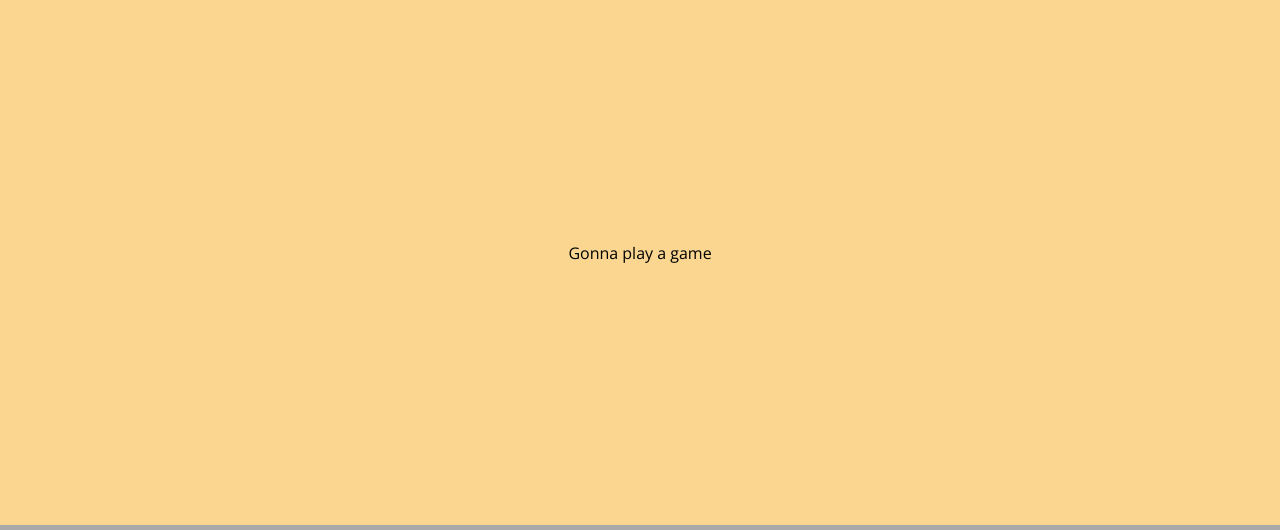
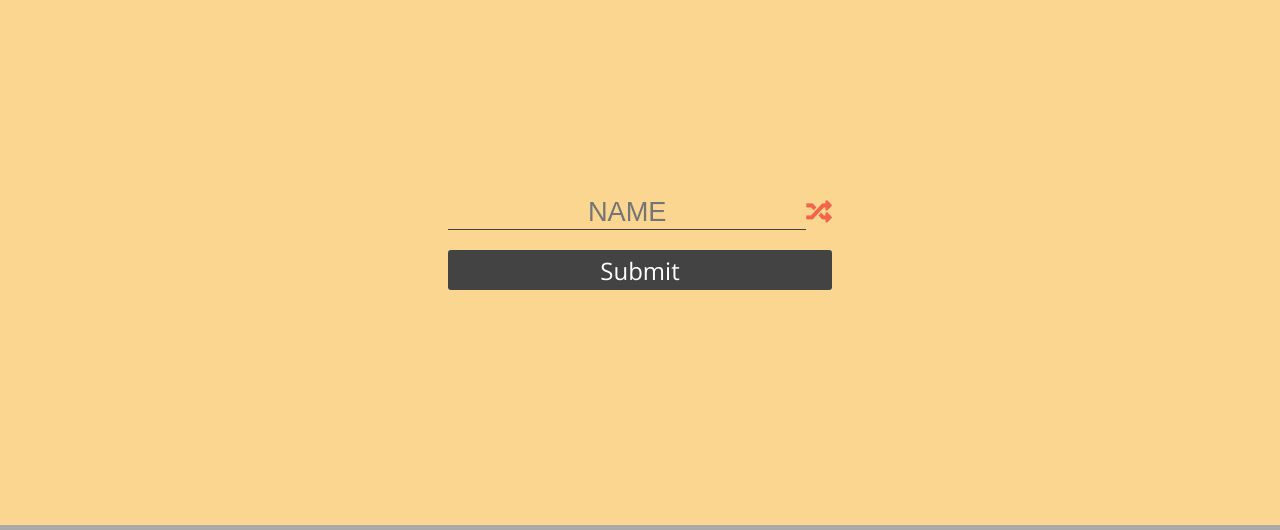
Before and after one commit to khperez/secret-hitler, a Node server app: page /create in a window 1280 px wide. Shown: the part 241-771 px from the top of the page. Run offline with Node 20, Linux system fonts and the light colour scheme; some libraries are stand-ins or nearby versions; some web fonts are replaced.

Commit message:
add random name generator to create view

```diff
--- /dev/null
+++ b/public/scripts/create.js
@@ -0,0 +1,15 @@
+names = ["Winston Churchill",
+         "Franklin D. Roosevelt",
+         "Joseph Stalin",
+         "Henry Truman",
+         "Benito Mussolini"]
+
+$(document).ready(function() {
+    $("i.fas.fa-random").on("click", function() {
+        document.getElementById("create-name").value = getRandomPerson();
+    });
+});
+
+function getRandomPerson() {
+    return names[Math.floor(Math.random()*names.length)];
+}
--- a/public/stylesheets/main.css
+++ b/public/stylesheets/main.css
@@ -196,25 +196,24 @@ navbar .title {
 }
 
 input {
-  display: block;
-  width: 50vw;
-  font-size: 1.2rem;
+  font-size: 1.7rem;
   background: none;
   border: none;
 }
 
-input.type {
+input.create {
   border-bottom: 1px solid #434343;
+  text-align: center;
 }
 
-input.type:focus {
+input.create:focus {
   outline: none;
   border-bottom: 1px solid #F2644B;
 }
 
-form {
-  position: relative;
-  background: #7EC9DD;
+i#create-random {
+  color: #F2644B;
+  font-size: 1.6em;
 }
 
 .btnWrapper {
--- a/public/stylesheets/main.sass
+++ b/public/stylesheets/main.sass
@@ -2,6 +2,7 @@
 $light-blue: #7EC9DD
 $bg-yellow: #FBB969
 $fg-yellow: #FAD691
+$orange: #F2644B
 
 body
   display: flex
@@ -60,7 +61,7 @@ a
 .menuwrapper
   z-index: 6
   .logo
-    background: #F2644B
+    background: $orange
     font-family: "Germania One"
     color: #FDE1C0
     text-shadow: 5px 3px #434243
@@ -137,21 +138,20 @@ navbar
   flex-direction: column
 
 input
-  display: block
-  width: 50vw
-  font-size: 1.2rem
+  font-size: 1.7rem
   background: none
   border: none
 
-input.type
+input.create
   border-bottom: 1px solid #434343
+  text-align: center
   &:focus
     outline: none
     border-bottom: 1px solid #F2644B
 
-form
-  position: relative
-  background: $light-blue
+i#create-random
+  color: $orange
+  font-size: 1.6em
 
 ///////////////////////////////
 // Start section
--- a/views/create.pug
+++ b/views/create.pug
@@ -5,5 +5,9 @@ block nav
   .title.create= title
 
 block content
+  script(src='/scripts/create.js')
   .content
-    p Gonna play a game
+    form(name="create-game")
+      input.create(id="create-name", placeholder="NAME")
+      i.fas.fa-random(id="create-random")
+    a.gameBtn.submitBtn#submit Submit
--- a/views/main.pug
+++ b/views/main.pug
@@ -8,7 +8,6 @@ html
     link(href="https://fonts.googleapis.com/css?family=Germania+One", rel="stylesheet", type='text/css')
     link(rel="stylesheet", href="https://use.fontawesome.com/releases/v5.8.0/css/all.css", integrity="sha384-Mmxa0mLqhmOeaE8vgOSbKacftZcsNYDjQzuCOm6D02luYSzBG8vpaOykv9lFQ51Y", crossorigin="anonymous")
     link(rel='stylesheet', href='/stylesheets/main.css')
-    link(rel='stylesheet', href='/stylesheets/start.css')
     script(src='https://code.jquery.com/jquery-3.2.1.js')
     script(src="https://unpkg.com/ionicons@4.4.4/dist/ionicons.js")
   navbar
```
Also changed, not shown: 1 other file.
